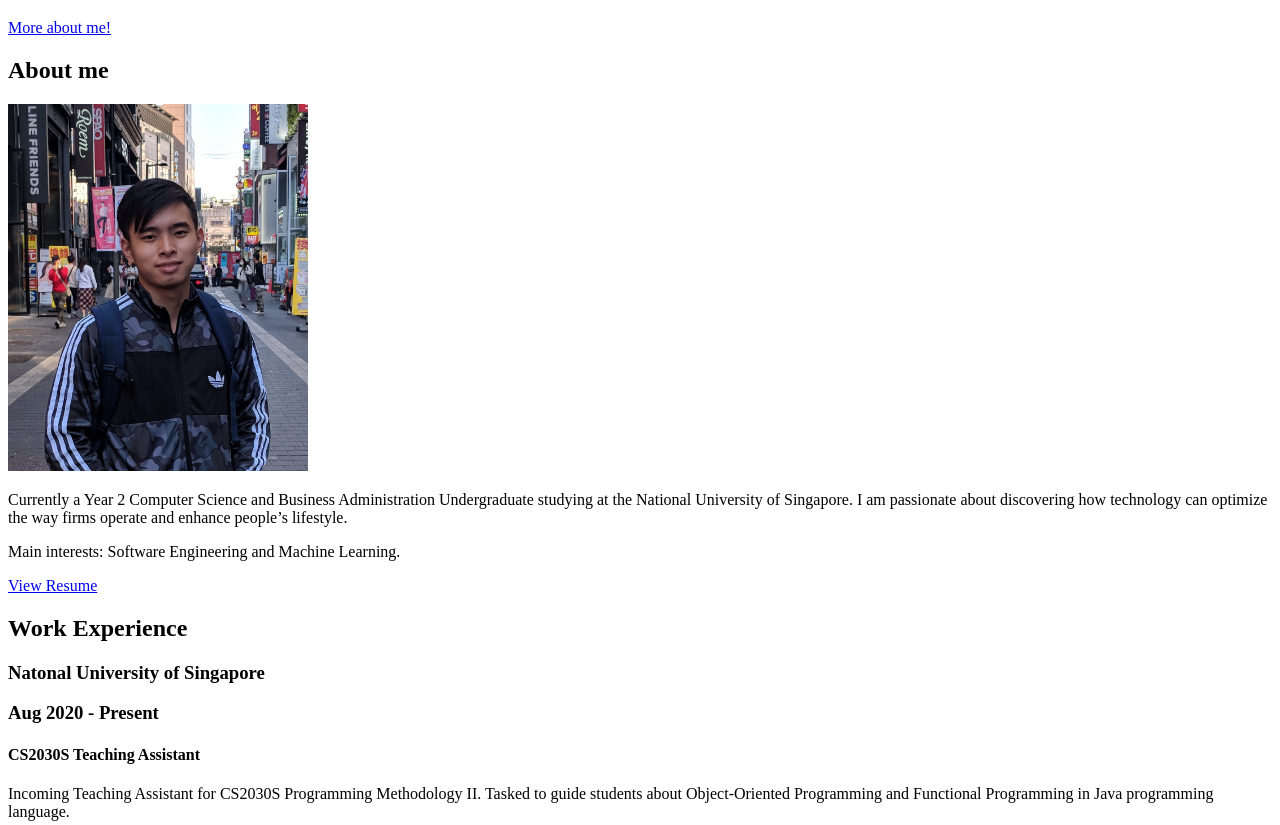
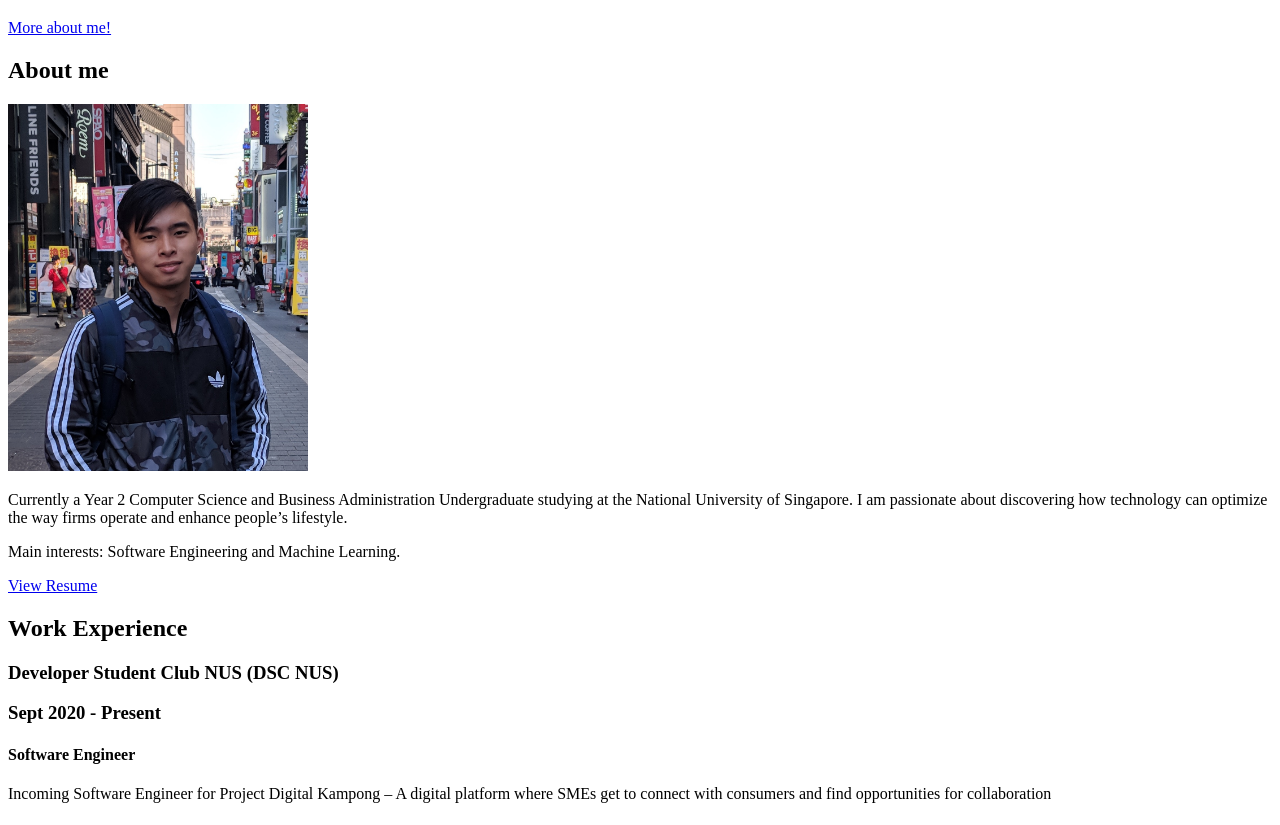
Before and after one commit to zatkiller/Portfolio-Website, a website: page src/template.html in a window 1280 px wide. Shown: the part 98-923 px from the top of the page. Drawn offline with nearby package versions, Linux system fonts and the light colour scheme.

Commit message:
Update experience and resume

```diff
--- a/src/template.html
+++ b/src/template.html
@@ -63,9 +63,7 @@
 		<!-- **** About Section **** -->
 		<section id="about">
 			<div class="container">
-				<h2 class="section-title">
-					About me
-				</h2>
+				<h2 class="section-title">About me</h2>
 				<div class="row about-wrapper">
 					<div class="col-md-6 col-sm-12">
 						<div class="about-wrapper__image">
@@ -97,7 +95,7 @@
 								<a
 									target="_blank"
 									class="cta-btn cta-btn--resume"
-									href="https://drive.google.com/file/d/1AJK1HfG-mD_EcfiskXPFhVSzelgLg2Vc/view?usp=sharing"
+									href="https://drive.google.com/file/d/1jgfEIATPZtY9rDeJPxGrIrEWFTphwNge/view?usp=sharing"
 								>
 									View Resume
 								</a>
@@ -108,6 +106,7 @@
 			</div>
 		</section>
 		<!-- /END About Section -->
+
 		<!-- **** Experience Section **** -->
 		<section id="experience">
 			<div class="container">
@@ -115,6 +114,33 @@
 					<h2 class="section-title dark-blue-text">
 						Work Experience
 					</h2>
+					<!-- Each .row is a experience -->
+					<div class="row">
+						<div class="col-lg-12">
+							<div class="experience-wrapper__text">
+								<div class="header">
+									<h3 class="experience-wrapper__text-title">
+										Developer Student Club NUS (DSC NUS)
+									</h3>
+									<h3 class="experience-wrapper__text-title">
+										Sept 2020 - Present
+									</h3>
+								</div>
+								<h4 class="experience-wrapper__text-position">
+									Software Engineer
+								</h4>
+								<div>
+									<p class="mb-4">
+										Incoming Software Engineer for Project
+										Digital Kampong – A digital platform
+										where SMEs get to connect with consumers
+										and find opportunities for collaboration
+									</p>
+								</div>
+							</div>
+						</div>
+					</div>
+					<!-- /END experience -->
 					<!-- Each .row is a experience -->
 					<div class="row">
 						<div class="col-lg-12">
@@ -132,7 +158,7 @@
 								</h4>
 								<div>
 									<p class="mb-4">
-										Incoming Teaching Assistant for CS2030S
+										Teaching Assistant for CS2030S
 										Programming Methodology II. Tasked to
 										guide students about Object-Oriented
 										Programming and Functional Programming
@@ -245,9 +271,7 @@
 		<section id="projects">
 			<div class="container">
 				<div class="project-wrapper">
-					<h2 class="section-title dark-blue-text">
-						Projects
-					</h2>
+					<h2 class="section-title dark-blue-text">Projects</h2>
 					<!-- Each .row is a project -->
 					<div class="row">
 						<div class="col-lg-4 col-sm-12">
@@ -556,9 +580,7 @@
 		<!-- **** Contact Section **** -->
 		<section id="contact">
 			<div class="container">
-				<h2 class="section-title">
-					Contact
-				</h2>
+				<h2 class="section-title">Contact</h2>
 				<div class="contact-wrapper">
 					<p class="contact-wrapper__text">
 						Contact me for internship opportunities!
```
